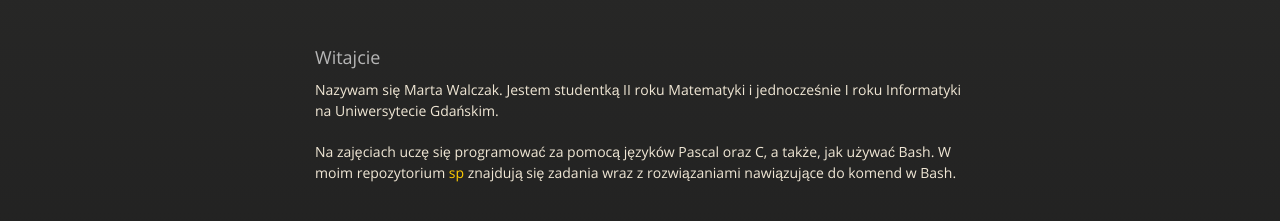
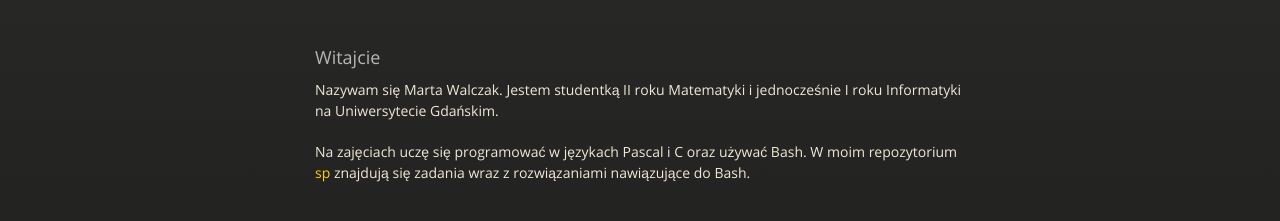
Before and after one commit to mawala/mawala.github.io, a plain HTML site: page index.html in a window 1280 px wide. Shown: the part 189-410 px from the top of the page. Drawn offline with nearby package versions, Linux system fonts and the light colour scheme.

Commit message:
poprawki

```diff
--- a/index.html
+++ b/index.html
@@ -40,8 +40,8 @@
 
 <p>Nazywam się Marta Walczak. Jestem studentką II roku Matematyki i jednocześnie I roku Informatyki na Uniwersytecie Gdańskim.  </p>
 
-<p>Na zajęciach uczę się programować za pomocą języków Pascal oraz C, a także, jak używać Bash.
-W moim repozytorium <a href="https://github.com/mawala/sp" title="sp">sp</a> znajdują się zadania wraz z rozwiązaniami nawiązujące do komend w Bash.</p>
+<p>Na zajęciach uczę się programować w językach Pascal i C oraz używać Bash.
+W moim repozytorium <a href="https://github.com/mawala/sp" title="sp">sp</a> znajdują się zadania wraz z rozwiązaniami nawiązujące do Bash.</p>
       </section>
 
     </div>
```
